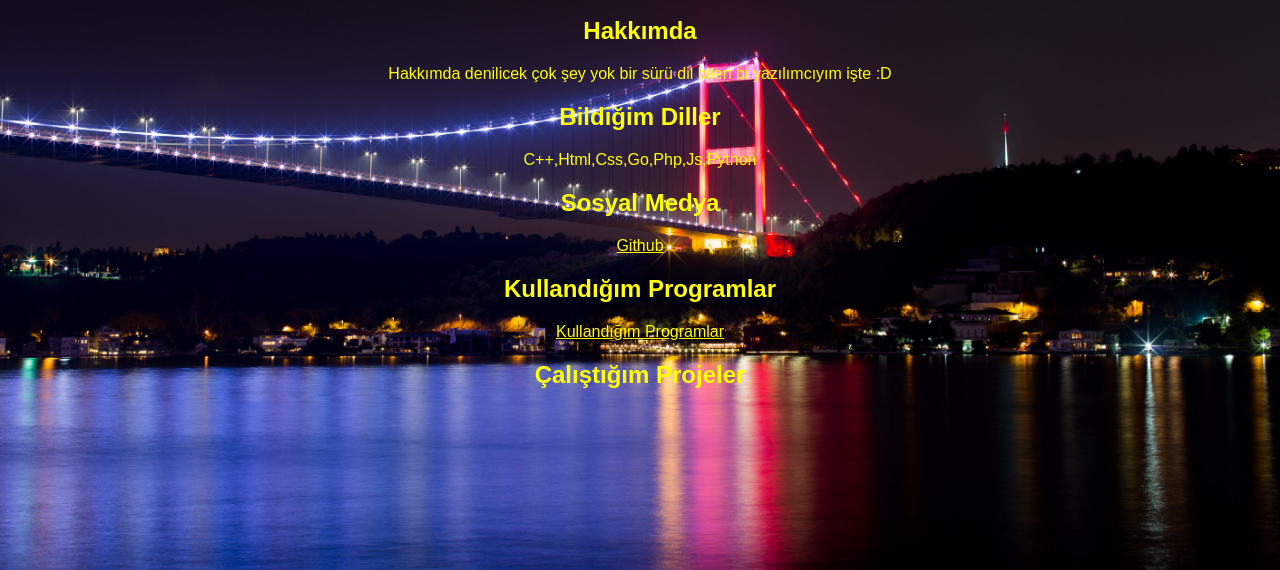
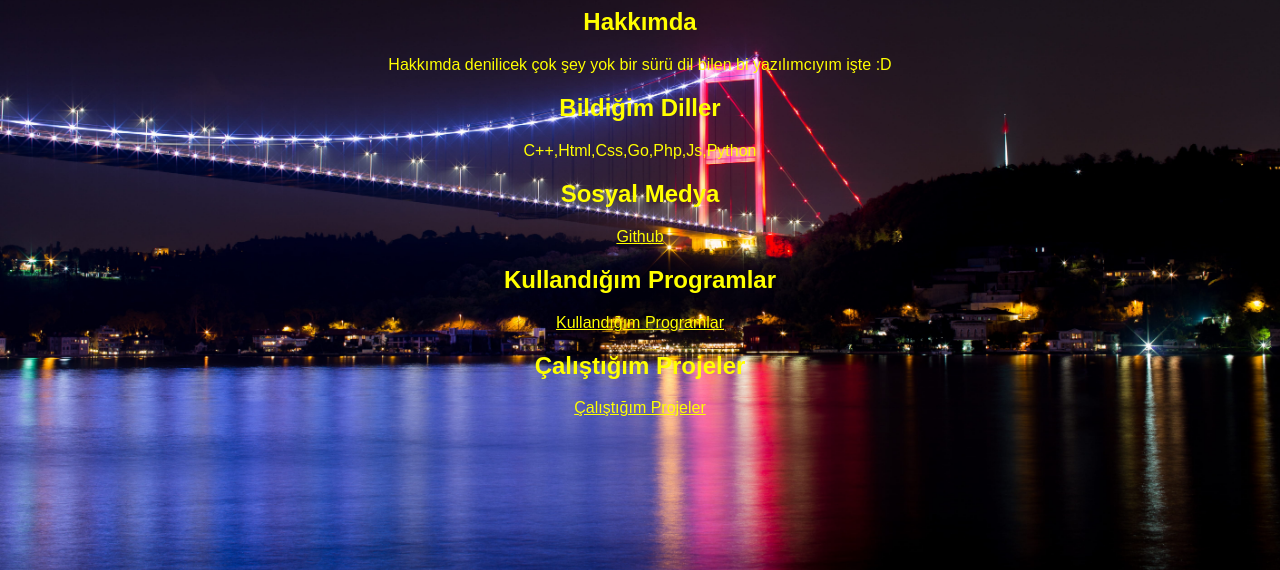
Before and after one commit to tuxiswindows/websayfa, a plain HTML site: page index.html in a window 1280 px wide. Shown: the part 246-816 px from the top of the page. Drawn offline with Linux system fonts and the light colour scheme; a web font is replaced by a local one.

Commit message:
Update index.html

```diff
--- a/index.html
+++ b/index.html
@@ -32,7 +32,7 @@
         <h2>Kullandığım Programlar</h2>
         <a href="https://tuxiswindows.github.io/websayfa/programlar.html" target="_blank">Kullandığım Programlar</a>
         <h2>Çalıştığım Projeler</h2>
-        <a href="https://tuxiswindows.github.io/websayfa/calistigim_projeler.html"></a>
+        <a href="https://tuxiswindows.github.io/websayfa/calistigim_projeler.html">Çalıştığım Projeler</a>
 </div>
 
 </body>
```
